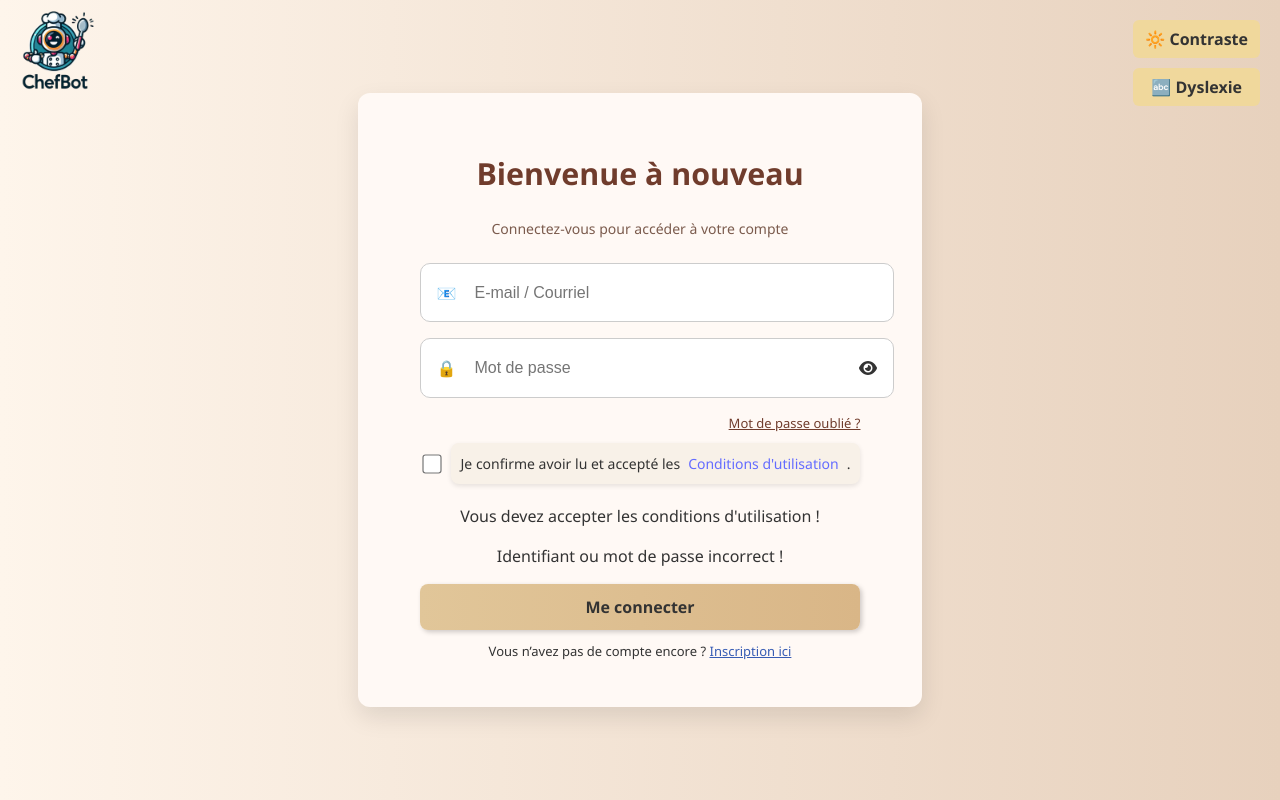
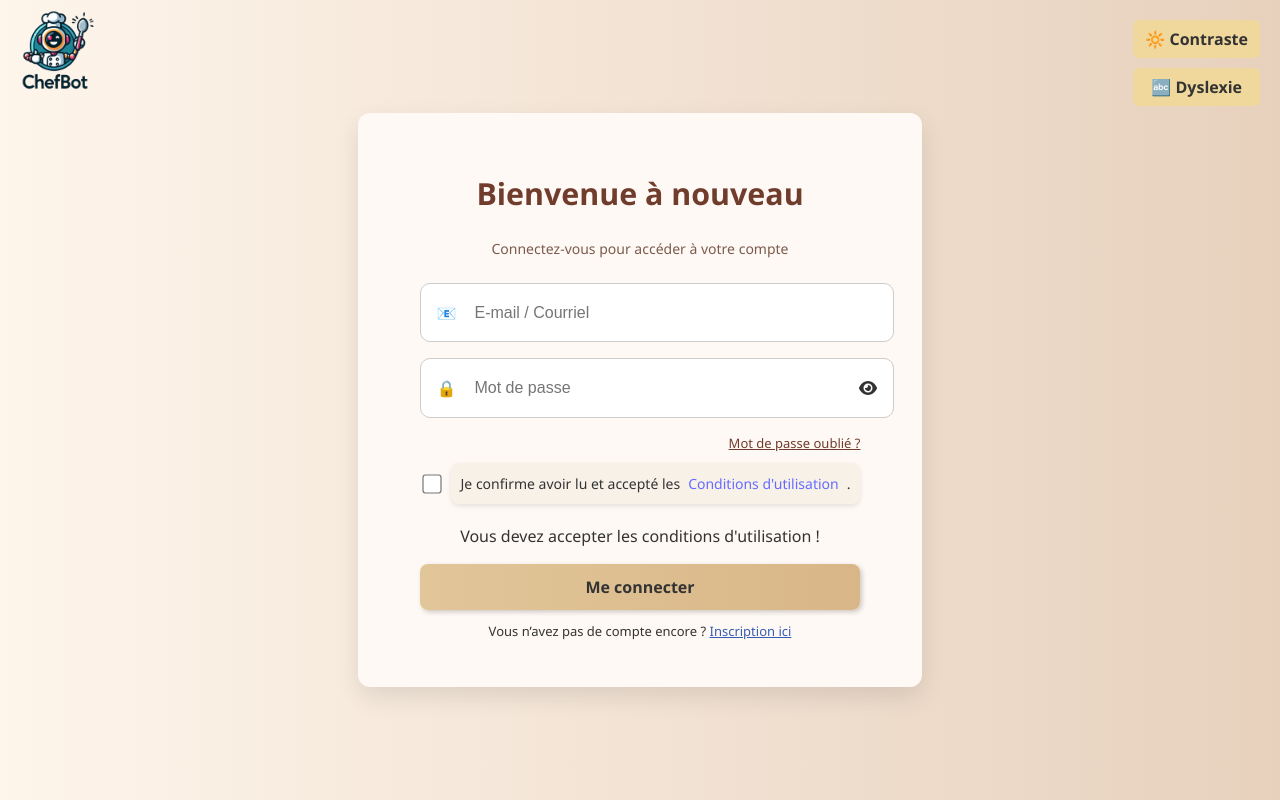
Before and after one commit to RynRAAB/chefbot_react_vue_front, a React (Vite) app: page /login in a window 1280 px wide. Built offline with nearby package versions, Linux system fonts and the light colour scheme.

Commit message:
Update LoginPage.jsx

```diff
--- a/src/pages/LoginPage.jsx
+++ b/src/pages/LoginPage.jsx
@@ -128,7 +128,7 @@ export default function LoginPage() {
             </div>
 
             <p id="text-error">Vous devez accepter les conditions d'utilisation !</p>
-            <p id="incorrect-password">Identifiant ou mot de passe incorrect !</p>
+            <p id="incorrect-password"></p>
 
             <button type="submit" className="login-button">Me connecter</button>
           </form>
```
